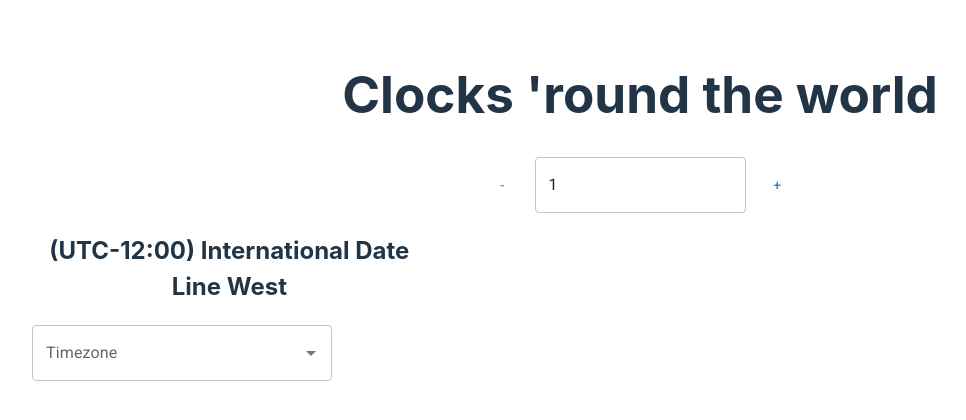
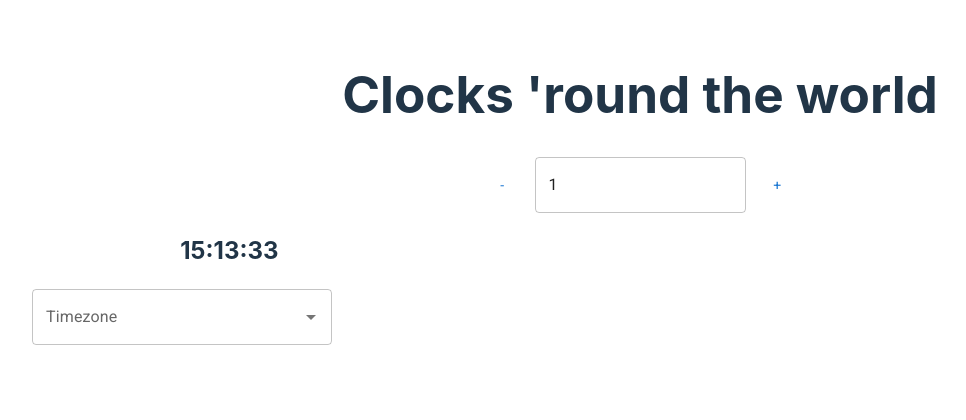
Before and after one commit to FatAndreasbot/react_test, a React (Vite) app: page / in a window 1280 px wide. Shown: the top 420 px of the page, without its empty margins (0-966 px from the left). Built offline with nearby package versions, Linux system fonts and the light colour scheme.

Commit message:
hours working

```diff
--- a/src/components/clock.tsx
+++ b/src/components/clock.tsx
@@ -16,16 +16,25 @@ export function Clock({id}:{id:number}) {
     return !tzData[v.tz_id].isdst
   })
 
-  let time = Date.now()
+  const tz = tzData[clockData[id]]
+
+  let time = new Date()
   const [ctime, setTime] = useState(time)
-  const UpdateTime = () => {time = new Date.to}
+  const UpdateTime = () => {
+    time = new Date()
+    setTime(time)
+  }
 
-  const tzID = clockData[id]
-  console.log(clockData)
+  setInterval(UpdateTime)
+
+  const hours = (ctime.getUTCHours() + Math.floor(tz.offset)> 0) ? ctime.getUTCHours() + Math.floor(tz.offset) : 24 + ctime.getUTCHours() + Math.floor(tz.offset)
+  const minutes = ctime.getUTCMinutes() + 60 * (tz.offset - Math.floor(tz.offset))
+  const seconds = ctime.getUTCSeconds()
+
   return (
     <div>
       <h2>
-        {tzData[tzID].text}
+        {`${hours}:${minutes}:${seconds}`}
       </h2>
       <Autocomplete
       disablePortal
--- a/src/lib/types.ts
+++ b/src/lib/types.ts
@@ -3,7 +3,7 @@
 export type Timezone = {
 	vale:String,
 	abbr:String,
-	offset: Number,
+	offset: number,
 	isdst: Boolean,
 	text: String,
 	utc: Array<String>
```
